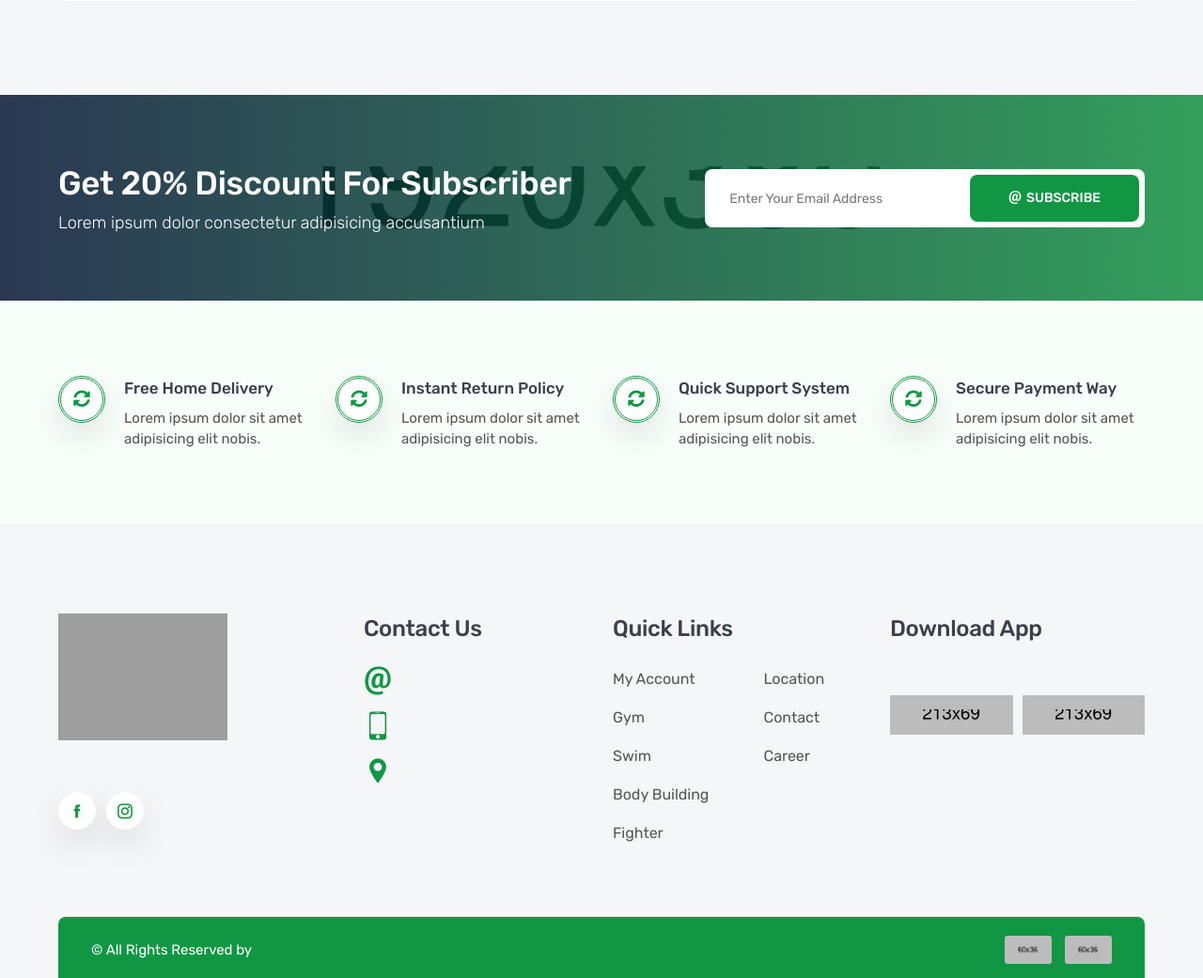
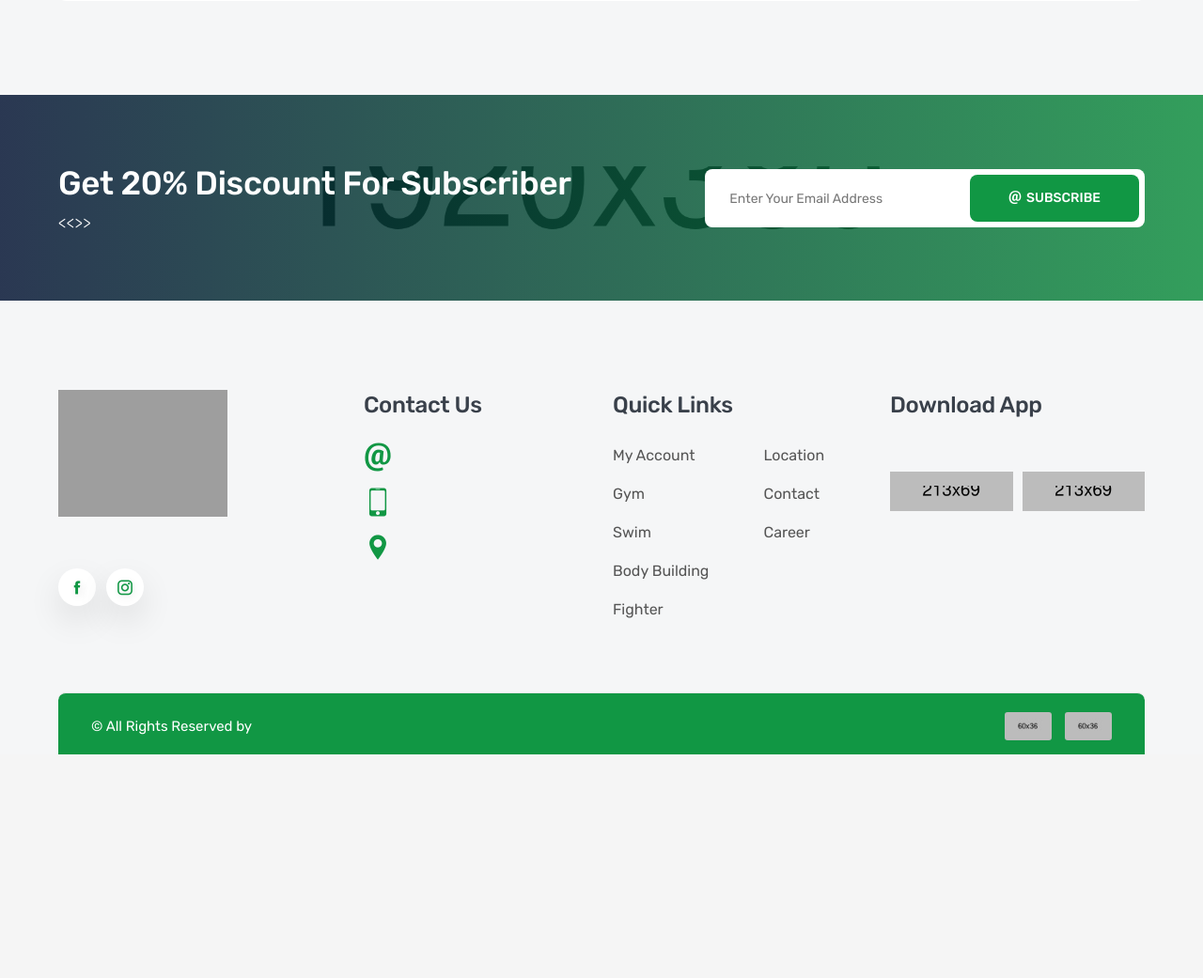
Before and after one commit to ahmed007dr/gymm, a Django app: template products/templates/products/gym_detail.html in a window 1280 px wide. Shown: the part 1144-2185 px from the top of the page at 94% size. After the commit the page ends 1947 px from the top, so only its background shows below. Run offline with Django 4.2, Linux system fonts and the light colour scheme; the template is opened without the code that fills it, so the values that code supplies are empty; some libraries are stand-ins or nearby versions; grey boxes are pictures that could not be loaded.

Commit message:
handel some error

```diff
--- a/products/templates/products/gym_detail.html
+++ b/products/templates/products/gym_detail.html
@@ -120,7 +120,7 @@
                     <div class="col-md-5 col-lg-6 col-xl-7">
                         <div class="news-text">
                             <h2>Get 20% Discount for Subscriber</h2>
-                            <p>Lorem ipsum dolor consectetur adipisicing accusantium</p>
+                            <p><<{{settings_data.subtitle}}>></p>
                         </div>
                     </div>
                     <div class="col-md-7 col-lg-6 col-xl-5">
@@ -137,61 +137,4 @@
         =======================================-->
 
 
-        <!--=====================================
-                    INTRO PART START
-        =======================================-->
-        <section class="intro-part">
-            <div class="container">
-                <div class="row intro-content">
-                    <div class="col-sm-6 col-lg-3">
-                        <div class="intro-wrap">
-                            <div class="intro-icon">
-                                <i class="fas fa-sync-alt"></i>
-                            </div>
-                            <div class="intro-content">
-                                <h5>free home delivery</h5>
-                                <p>Lorem ipsum dolor sit amet adipisicing elit nobis.</p>
-                            </div>
-                        </div>
-                    </div>
-                    <div class="col-sm-6 col-lg-3">
-                        <div class="intro-wrap">
-                            <div class="intro-icon">
-                                <i class="fas fa-sync-alt"></i>
-                            </div>
-                            <div class="intro-content">
-                                <h5>instant return policy</h5>
-                                <p>Lorem ipsum dolor sit amet adipisicing elit nobis.</p>
-                            </div>
-                        </div>
-                    </div>
-                    <div class="col-sm-6 col-lg-3">
-                        <div class="intro-wrap">
-                            <div class="intro-icon">
-                                <i class="fas fa-sync-alt"></i>
-                            </div>
-                            <div class="intro-content">
-                                <h5>quick support system</h5>
-                                <p>Lorem ipsum dolor sit amet adipisicing elit nobis.</p>
-                            </div>
-                        </div>
-                    </div>
-                    <div class="col-sm-6 col-lg-3">
-                        <div class="intro-wrap">
-                            <div class="intro-icon">
-                                <i class="fas fa-sync-alt"></i>
-                            </div>
-                            <div class="intro-content">
-                                <h5>secure payment way</h5>
-                                <p>Lorem ipsum dolor sit amet adipisicing elit nobis.</p>
-                            </div>
-                        </div>
-                    </div>
-                </div>
-            </div>
-        </section>
-        <!--=====================================
-                    INTRO PART END
-        =======================================-->
-
         {% endblock %}
--- a/settings/templates/settings/home.html
+++ b/settings/templates/settings/home.html
@@ -47,11 +47,11 @@
                                 <h1>{{settings_data.text_banner}}</h1>
                                 <p>{{settings_data.text_banner2}}</p>
                                 <div class="banner-btn">
-                                    <a class="btn btn-inline" href="#">
+                                    <a class="btn btn-inline" href="/products/">
                                         <i class="fas fa-shopping-basket"></i>
                                         <span>انضم الينا</span>
                                     </a>
-                                    <a class="btn btn-outline" href="#">
+                                    <a class="btn btn-outline" href="/products/">
                                         <i class="icofont-sale-discount"></i>
                                         <span>احصل علي خصومات</span>
                                     </a>
@@ -153,7 +153,7 @@
                                 <span class="countdown-time"><span>00</span><small>minutes</small></span>
                                 <span class="countdown-time"><span>00</span><small>seconds</small></span>
                             </div>
-                            <a href="shop-4column.html" class="btn btn-inline">
+                            <a href="/products/" class="btn btn-inline">
                                 <i class="fas fa-shopping-basket"></i>
                                 <span>JOIN now</span>
                             </a>
```
